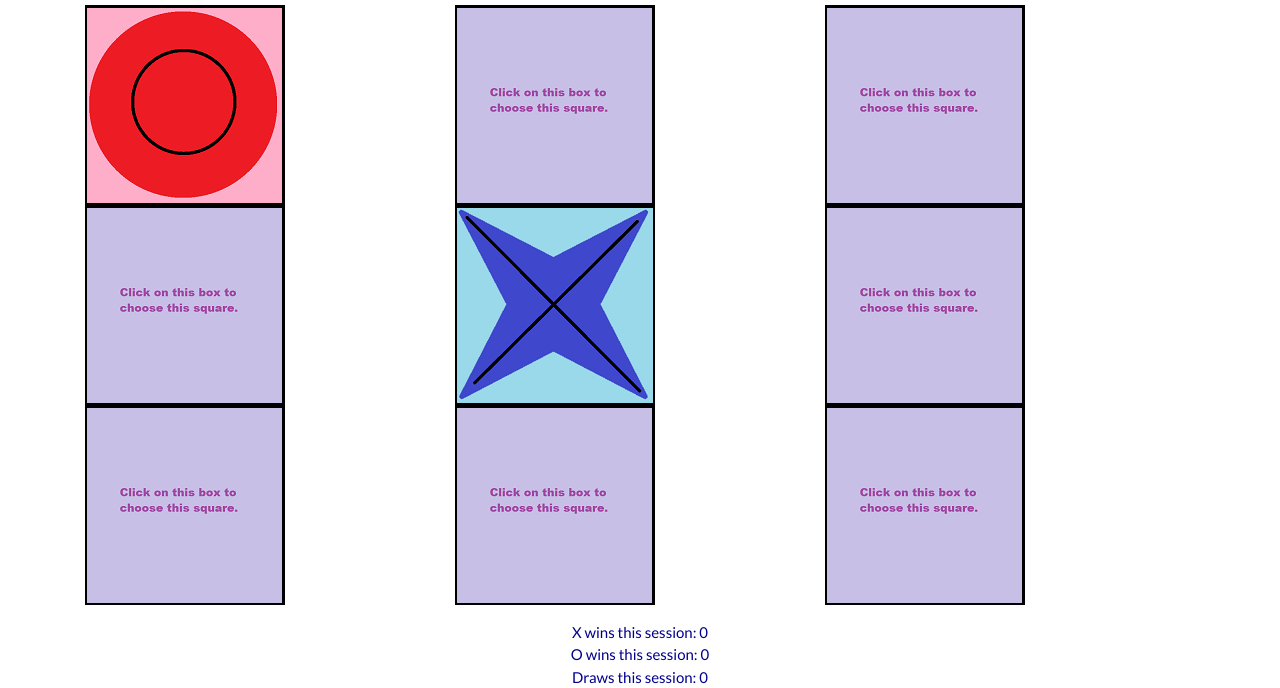
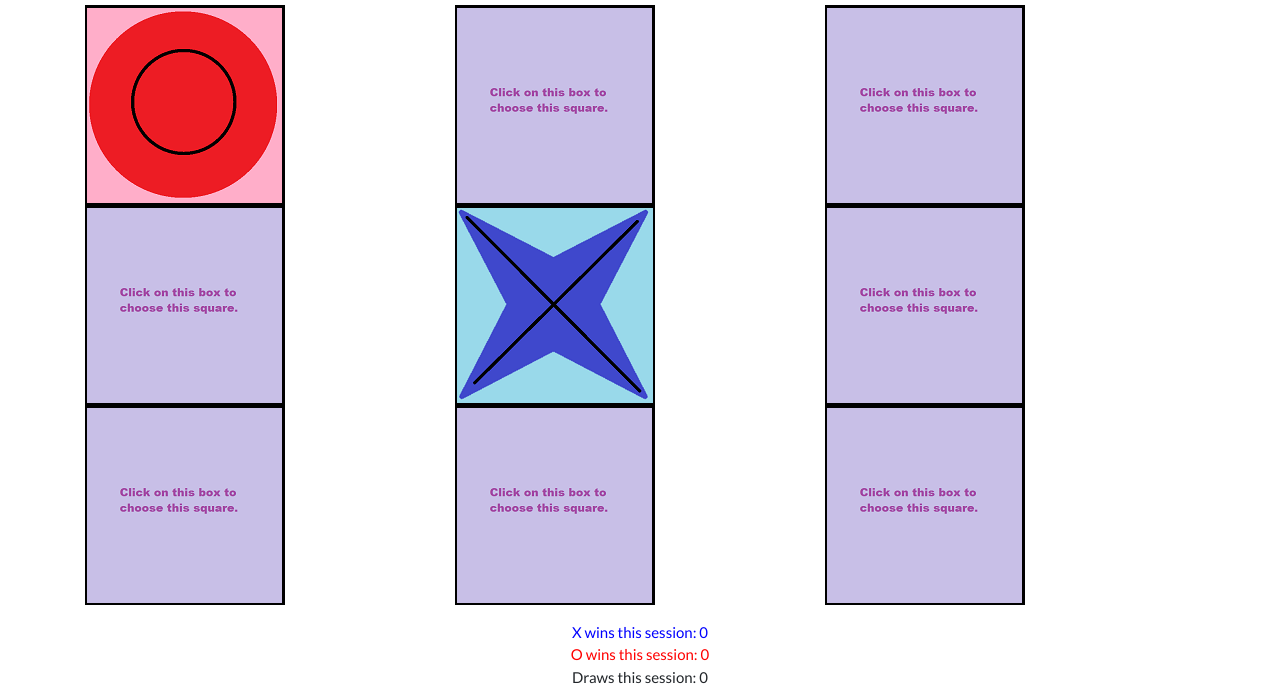
Before and after one commit to MauraSlavin/tictactoe, a website: page Develop/public/index.html in a window 1280 px wide. Shown: the part 122-810 px from the top of the page. Drawn offline with nearby package versions, Linux system fonts and the light colour scheme.

Commit message:
In score at bottom, change text color to reflect x's or o'x color.  Use Bootstrap 'text-center' instead of CSS.

```diff
--- a/Develop/public/assets/css/styles.css
+++ b/Develop/public/assets/css/styles.css
@@ -4,9 +4,16 @@ html, body {
   padding: 0;
 }
 
-.score {
-  color: darkblue;
+/* .score {
   text-align: center;
+} */
+
+.o {
+  color: red;
+}
+
+.x {
+  color: blue;
 }
 
 .hover :hover {
--- a/Develop/public/index.html
+++ b/Develop/public/index.html
@@ -80,9 +80,9 @@
     </div>
 
     <div class="row">
-      <div class="col-12 mt-3 score">
-        <p class="my-0 p-0">X wins this session: <scan id="xWins">0</scan></p>
-        <p class="my-0 p-0">O wins this session: <scan id="oWins">0</scan></p>
+      <div class="col-12 mt-3 text-center">
+        <p class="x my-0 p-0">X wins this session: <scan id="xWins">0</scan></p>
+        <p class="o my-0 p-0">O wins this session: <scan id="oWins">0</scan></p>
         <p class="my-0 p-0">Draws this session: <scan id="draws">0</scan></p>
       </div>
     </div>
```
